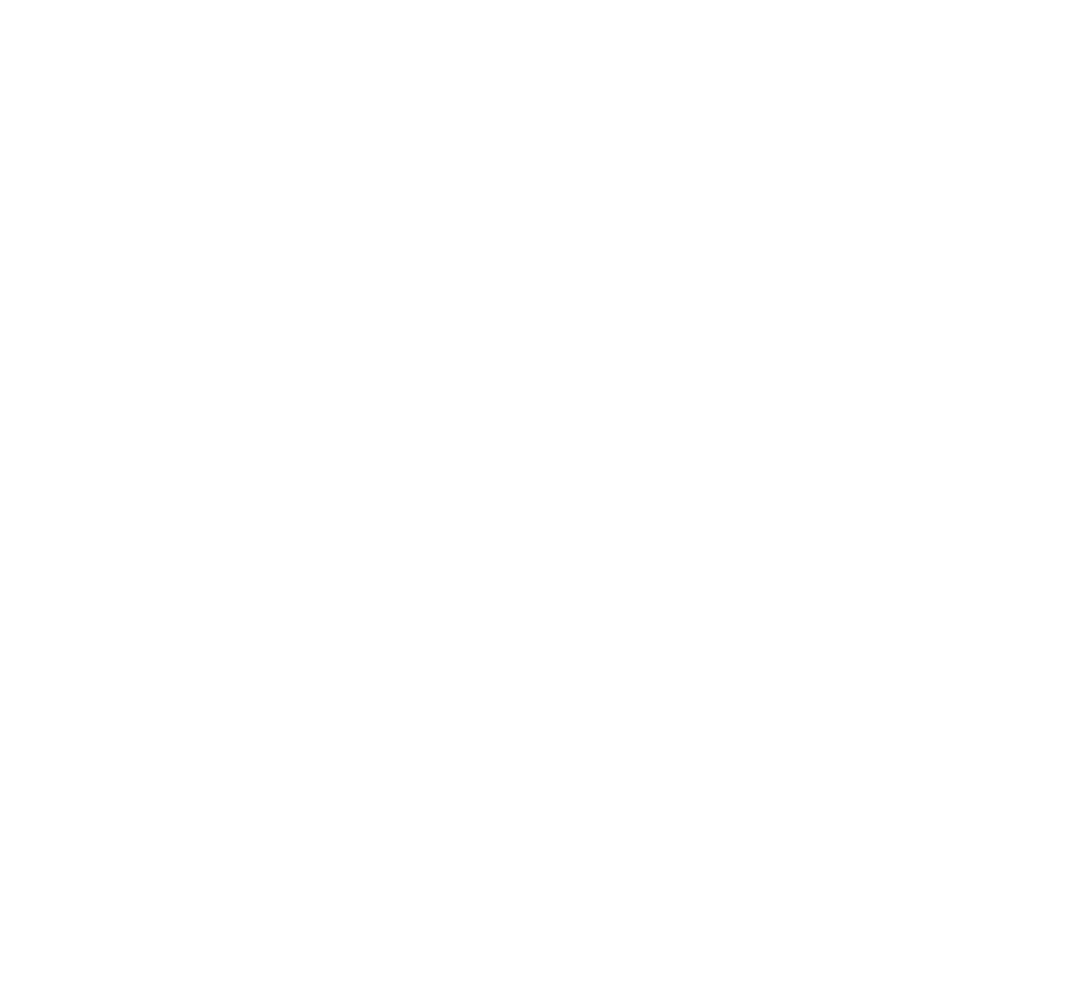
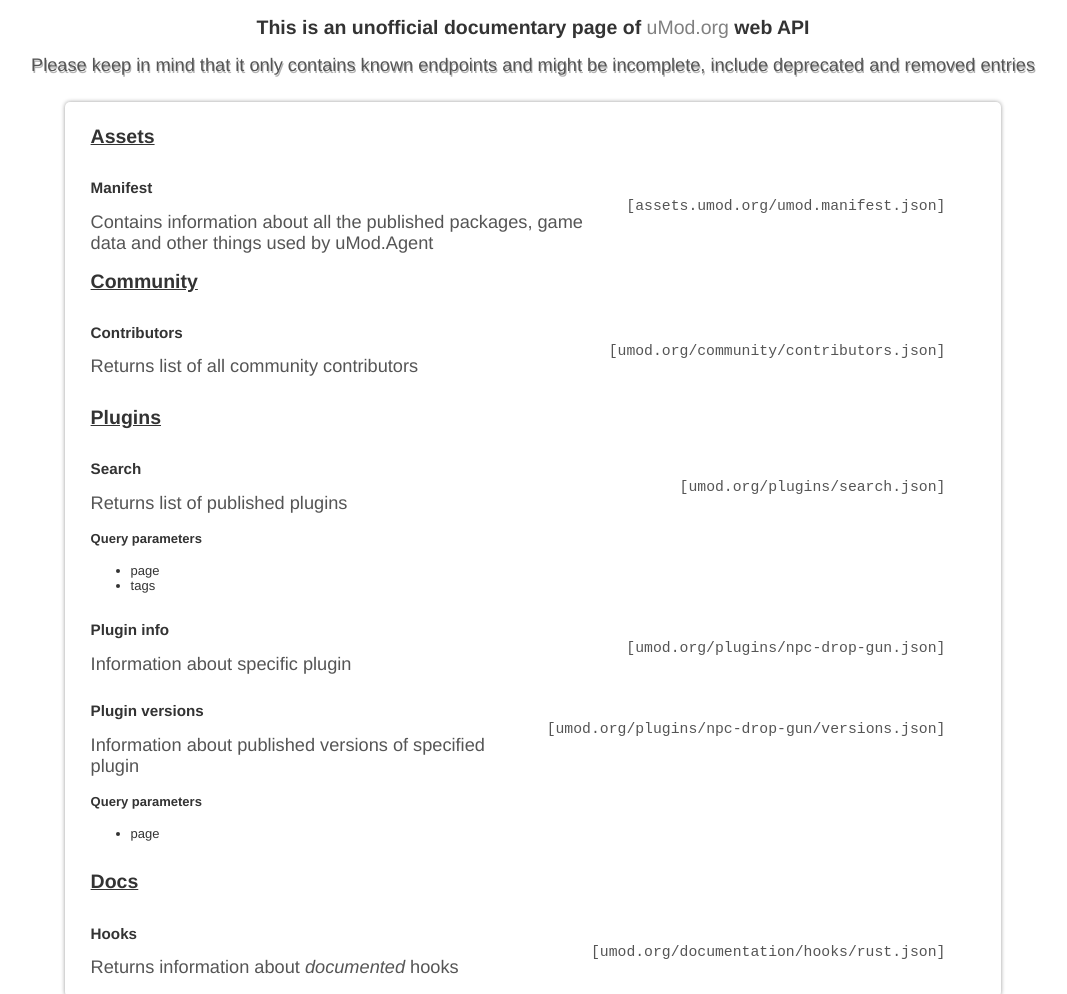
Before and after one commit to 2chevskii/uModApiDocs, a plain HTML site: page index.html in a window 1280 px wide. Shown: the top 994 px of the page, without its empty margins (107-1174 px from the left). Before the commit the page ends 800 px from the top, so only its background shows below. Drawn offline with Linux system fonts and the light colour scheme.

Commit message:
build page

```diff
--- /dev/null
+++ b/css/style.css
@@ -0,0 +1,81 @@
+body {
+  font-family: Helvetica, Arial, sans-serif;
+  text-align: center;
+  background-color: white;
+  color: #333;
+  font-size: small;
+}
+
+.header {
+  min-width: 600px;
+}
+
+span {
+  font-size: 1.4em;
+  color: #555;
+}
+
+.tshadow {
+  text-shadow: 1px 2px rgba(0.2, 0.2, 0.2, 0.3);
+}
+
+a {
+  color: grey;
+  text-decoration-line: none;
+  font-weight: lighter;
+  transition: color 0.3s;
+}
+
+a:hover {
+  color: rgb(83, 172, 255);
+}
+
+.container {
+  display: flex;
+  margin: 2em auto;
+  flex-flow: column nowrap;
+  text-align: left;
+  max-width: 70%;
+  min-width: 600px;
+  overflow: auto;
+  /* border: 1px solid rgb(83, 172, 255); */
+  padding: 0.5em 2em;
+  border-radius: 5px;
+  box-shadow: 0px 0px 4px 0px rgba(0.2, 0.2, 0.2, 0.4);
+}
+
+.topic1 {
+  text-decoration: underline;
+}
+
+.endpoint-container {
+  display: flex;
+  justify-content: space-between;
+  align-items: flex-start;
+}
+
+.endpoint-container > div {
+  min-width: 300px;
+}
+
+.endpoint-container > span {
+  margin: 30px;
+  white-space: nowrap;
+}
+
+code {
+  cursor: pointer;
+  transition: color 0.3s;
+}
+
+code::before {
+  content: "[";
+}
+
+code::after {
+  content: "]";
+}
+
+code:hover {
+  color: limegreen;
+}
--- a/index.html
+++ b/index.html
@@ -5,11 +5,83 @@
   <meta charset="UTF-8">
   <meta http-equiv="X-UA-Compatible" content="IE=edge">
   <meta name="viewport" content="width=device-width, initial-scale=1.0">
+  <link rel="stylesheet" href="css/style.css">
+  <script src="js/main.js"></script>
   <title>uMod API</title>
 </head>
 
 <body>
-
+  <div class="header">
+    <h2>This is an <strong>unofficial</strong> documentary page of <a href="https://umod.org">uMod.org</a> web API</h2>
+    <span class="tshadow">Please keep in mind that it only contains known endpoints and might be incomplete, include deprecated and removed entries</span>
+  </div>
+  <div class="container">
+    <div>
+      <h2 class="topic1">Assets</h2>
+      <div class="endpoint-container">
+        <div>
+          <h3>Manifest</h3>
+          <span>Contains information about all the published packages, game data and other things used by uMod.Agent</span>
+        </div>
+        <span><code>assets.umod.org/umod.manifest.json</code></span>
+      </div>
+    </div>
+    <div>
+      <h2 class="topic1">Community</h2>
+      <div class="endpoint-container">
+        <div>
+          <h3>Contributors</h3>
+          <span>Returns list of all community contributors</span>
+        </div>
+        <span><code>umod.org/community/contributors.json</code></span>
+      </div>
+    </div>
+    <div>
+      <h2 class="topic1">Plugins</h2>
+      <div class="endpoint-container">
+        <div>
+          <h3>Search</h3>
+          <span>Returns list of published plugins</span>
+          <div>
+            <h4>Query parameters</h4>
+            <ul>
+              <li>page</li>
+              <li>tags</li>
+            </ul>
+          </div>
+        </div>
+        <span><code>umod.org/plugins/search.json</code></span>
+      </div>
+      <div class="endpoint-container">
+        <div>
+          <h3>Plugin info</h3>
+          <span>Information about specific plugin</span>
+        </div>
+        <span><code>umod.org/plugins/npc-drop-gun.json</code></span>
+      </div>
+      <div class="endpoint-container">
+        <div>
+          <h3>Plugin versions</h3>
+          <span>Information about published versions of specified plugin</span>
+          <div>
+            <h4>Query parameters</h4>
+            <ul>
+              <li>page</li>
+            </ul>
+          </div>
+        </div>
+        <span><code>umod.org/plugins/npc-drop-gun/versions.json</code></span>
+      </div>
+    </div>
+    <h2 class="topic1">Docs</h2>
+    <div class="endpoint-container">
+      <div>
+        <h3>Hooks</h3>
+        <span>Returns information about <i>documented</i> hooks</span>
+      </div>
+      <span><code>umod.org/documentation/hooks/rust.json</code></span>
+    </div>
+  </div>
 </body>
 
 </html>
--- /dev/null
+++ b/js/main.js
@@ -0,0 +1,9 @@
+window.onload = function () {
+  const endpoints = document.querySelectorAll("code");
+  endpoints.forEach((ep) => {
+    ep.addEventListener("click", () => {
+      const lnk = ep.textContent;
+      window.open("https://" + lnk, "_blank").focus();
+    });
+  });
+};
```
